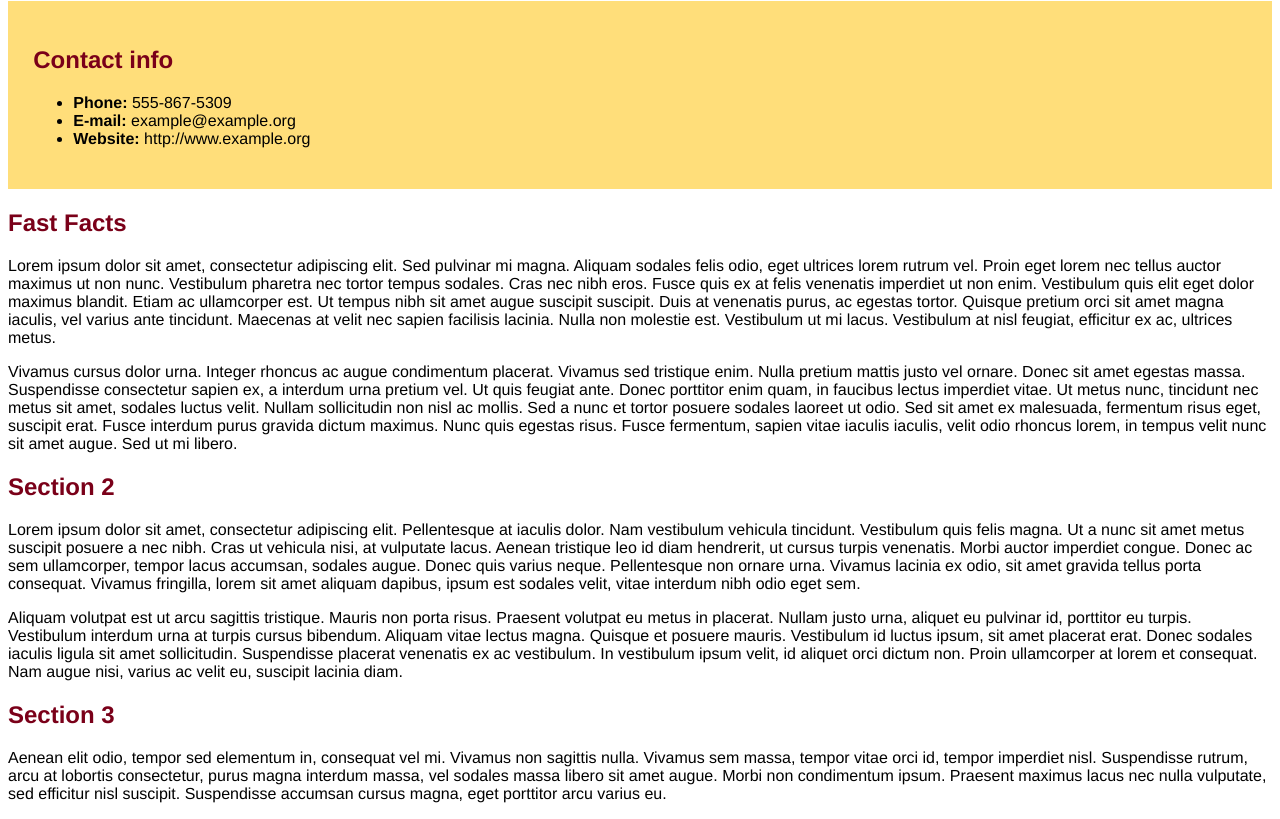
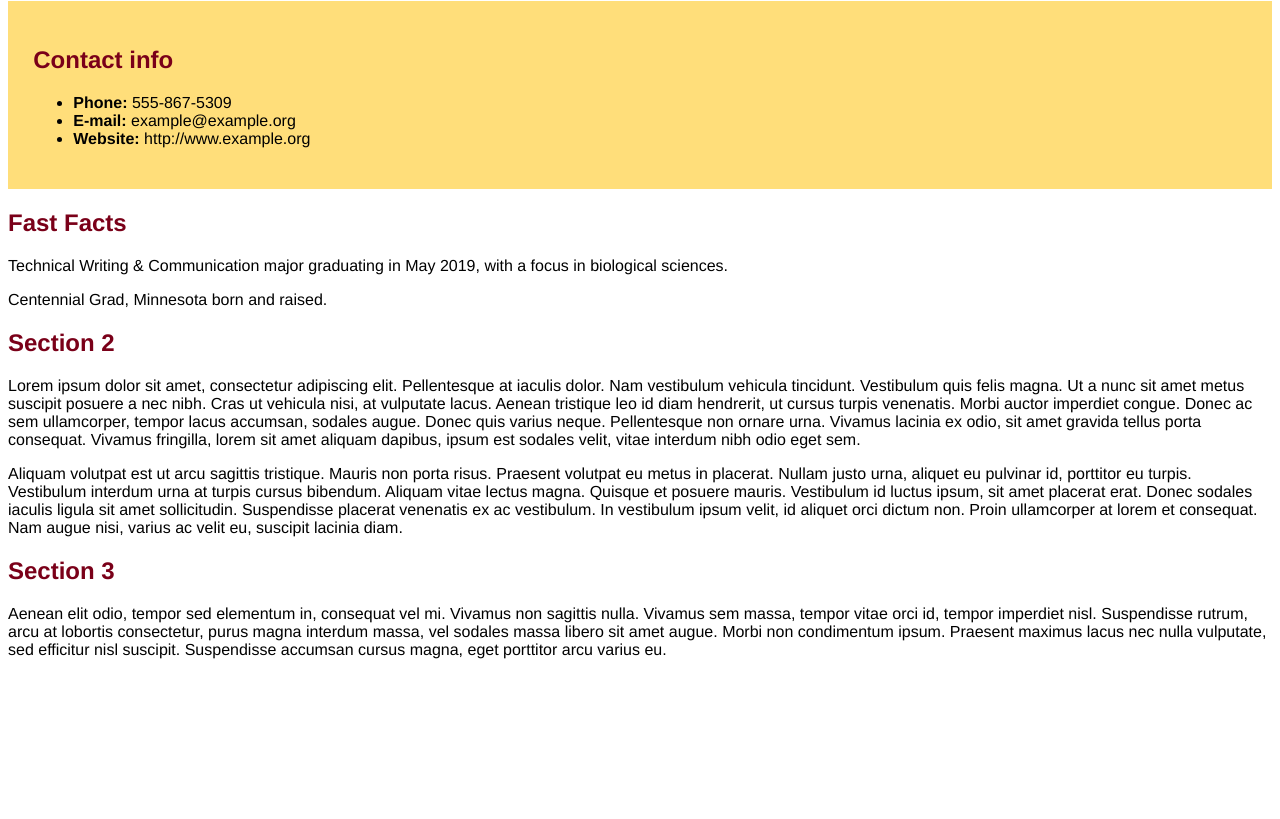
Before and after one commit to BEAgif/Template_website, a plain HTML site: page index.html in a window 1280 px wide. Shown: the part 79-898 px from the top of the page. After the commit the page ends 800 px from the top, so only its background shows below. Drawn offline with Linux system fonts and the light colour scheme.

Commit message:
Update index.html

```diff
--- a/index.html
+++ b/index.html
@@ -19,9 +19,9 @@
 
 <h2>Fast Facts</h2>
 
-<p>Lorem ipsum dolor sit amet, consectetur adipiscing elit. Sed pulvinar mi magna. Aliquam sodales felis odio, eget ultrices lorem rutrum vel. Proin eget lorem nec tellus auctor maximus ut non nunc. Vestibulum pharetra nec tortor tempus sodales. Cras nec nibh eros. Fusce quis ex at felis venenatis imperdiet ut non enim. Vestibulum quis elit eget dolor maximus blandit. Etiam ac ullamcorper est. Ut tempus nibh sit amet augue suscipit suscipit. Duis at venenatis purus, ac egestas tortor. Quisque pretium orci sit amet magna iaculis, vel varius ante tincidunt. Maecenas at velit nec sapien facilisis lacinia. Nulla non molestie est. Vestibulum ut mi lacus. Vestibulum at nisl feugiat, efficitur ex ac, ultrices metus. </p>
+<p>Technical Writing & Communication major graduating in May 2019, with a focus in biological sciences. </p>
 
-<p> Vivamus cursus dolor urna. Integer rhoncus ac augue condimentum placerat. Vivamus sed tristique enim. Nulla pretium mattis justo vel ornare. Donec sit amet egestas massa. Suspendisse consectetur sapien ex, a interdum urna pretium vel. Ut quis feugiat ante. Donec porttitor enim quam, in faucibus lectus imperdiet vitae. Ut metus nunc, tincidunt nec metus sit amet, sodales luctus velit. Nullam sollicitudin non nisl ac mollis. Sed a nunc et tortor posuere sodales laoreet ut odio. Sed sit amet ex malesuada, fermentum risus eget, suscipit erat. Fusce interdum purus gravida dictum maximus. Nunc quis egestas risus. Fusce fermentum, sapien vitae iaculis iaculis, velit odio rhoncus lorem, in tempus velit nunc sit amet augue. Sed ut mi libero.</p>
+<p> Centennial Grad, Minnesota born and raised.</p>
 
 <h2>Section 2</h2>
 
```
